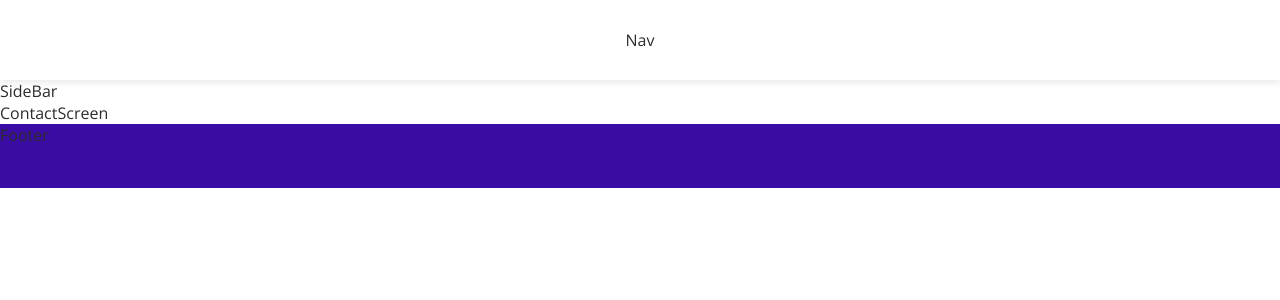
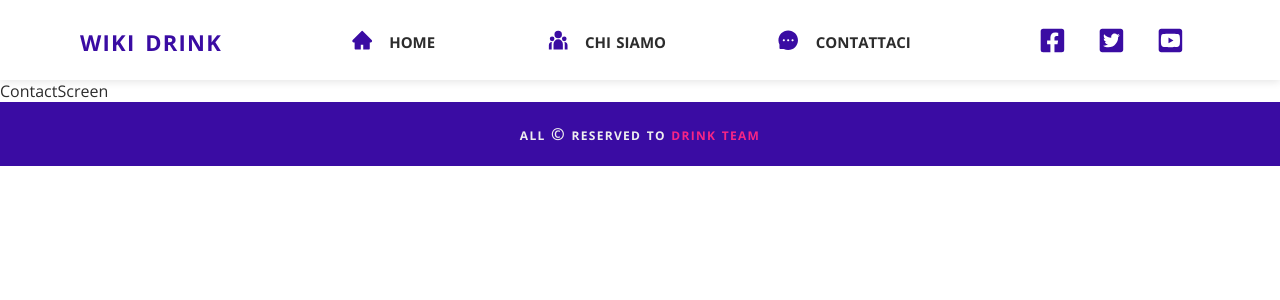
Before and after one commit to matteopelusi7/react-wiki-drink, a React (Create React App) app: page /contattaci in a window 1280 px wide. Shown: the top 300 px of the page. Built offline with nearby package versions, Linux system fonts and the light colour scheme.

Commit message:
add navbar, sidebar, footer

```diff
--- a/src/components/Footer.js
+++ b/src/components/Footer.js
@@ -3,7 +3,12 @@ import React from "react";
 const Footer = () => {
   return (
     <footer className="footer">
-        Footer
+      <div className="container footer-container">
+        <h4 className="footer-text">
+          all &copy; reserved to
+          <span className="brand-color"> drink team</span>
+        </h4>
+      </div>
     </footer>
   );
 };
--- a/src/components/Navbar.js
+++ b/src/components/Navbar.js
@@ -2,11 +2,28 @@ import React from "react";
 import { FaBars } from "react-icons/fa";
 import { Link } from "react-router-dom";
 import { LinkComponent, SocialComponent } from "../utils/links";
+import { useGlobalContext } from "../context";
 
 const Navbar = () => {
+
+  const {openSidebar} = useGlobalContext()
+
   return(
     <nav className="nav">
-        Nav
+      <div className="container nav-container">
+        <header className="nav-header">
+          <Link to='/' className="nav-brand">
+            <h3>Wiki Drink</h3>
+          </Link>
+          <div>
+            <button className="icon-btn btn nav-toggler" onClick={openSidebar}>
+              <FaBars className="nav-icon" />
+            </button>
+          </div>
+        </header>
+        <LinkComponent classLink='nav-links' />
+        <SocialComponent classSocial='socialTop' />
+      </div>
     </nav>
   );
 };
--- a/src/components/Sidebar.js
+++ b/src/components/Sidebar.js
@@ -1,11 +1,28 @@
 import React from "react";
 import { LinkComponent, SocialComponent } from "../utils/links";
 import { VscArrowSmallLeft } from "react-icons/vsc";
+import { useGlobalContext } from "../context";
 
 const Sidebar = () => {
+
+  const {closeSidebar, isSidebarOpen} = useGlobalContext()
+
   return(
-    <aside>
-        SideBar
+    <aside className={`${isSidebarOpen ? "sidebar show-sidebar" : "sidebar"}`}>
+      <div className="sidebar-content">
+        <header className="nav-header container">
+          <div className="nav-brand">
+            <h3>Drink Team</h3>
+          </div>
+          <button className="nav-toggler btn icon-btn" onClick={closeSidebar}>
+            <VscArrowSmallLeft className="nav-icon" />
+          </button>
+        </header>
+        <div className="container">
+          <LinkComponent classLink='sidebar-links' />
+        </div>
+        <SocialComponent classSocial='sidebar-social' />
+      </div>
     </aside>
   );
 };
--- a/src/context.js
+++ b/src/context.js
@@ -3,8 +3,23 @@ import {useState, useContext, createContext} from "react"
 const AppContext = createContext()
 
 const AppProvider = ({children}) => {
+
+    const [isSidebarOpen, setIsSidebarOpen] = useState(false)
+
+    const openSidebar = () => {
+        setIsSidebarOpen(true)
+    }
+
+    const closeSidebar = () => {
+        setIsSidebarOpen(false)
+    }
+
     return (
-        <AppContext.Provider value='prova'>
+        <AppContext.Provider value={{
+            isSidebarOpen,
+            openSidebar,
+            closeSidebar
+        }}>
             {children}
         </AppContext.Provider>
     );
--- a/src/utils/links.js
+++ b/src/utils/links.js
@@ -7,6 +7,7 @@ import {
   FaYoutubeSquare,
 } from "react-icons/fa";
 import { Link } from "react-router-dom";
+import { useGlobalContext } from "../context";
 
 const links = [
   {
@@ -27,11 +28,14 @@ const links = [
 ];
 
 const LinkComponent = ({ classLink }) => {
+
+  const {closeSidebar} = useGlobalContext()
+
   return (
     <ul className={classLink}>
       {links.map((link) => {
         return (
-          <Link key={link.text} to={link.url} className="nav-item">
+          <Link key={link.text} to={link.url} className="nav-item" onClick={closeSidebar}>
             <div className="nav-link">
               {link.icon}
               <h5 className="nav-text">{link.text}</h5>
```
